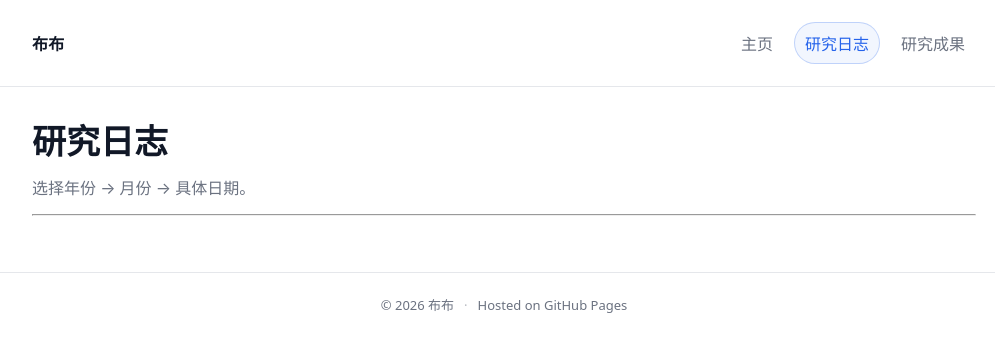
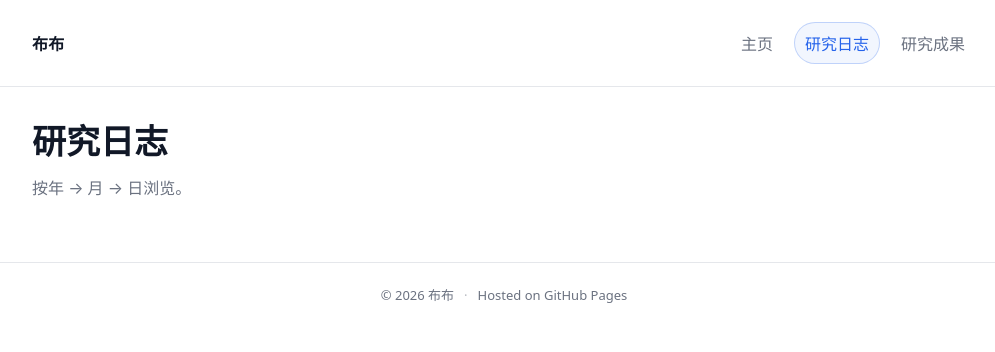
Before and after one commit to Zhoujunhan1288/Zhoujunhan1288.github.io, a Jekyll site: the page built from log.md, in a window 1280 px wide. Shown: the top 352 px of the page, without its empty margins (136-1131 px from the left). Built offline with Jekyll 4.4.1, drawn with Linux system fonts in a browser that asks for light colours.

Commit message:
Refactor log.md to improve post listing format

```diff
--- a/log.md
+++ b/log.md
@@ -5,30 +5,22 @@ permalink: /log/
 ---
 
 # 研究日志
-
-选择年份 → 月份 → 具体日期。
-
----
+按年 → 月 → 日浏览。
 
 {% assign posts_by_year = site.posts | group_by_exp:"post", "post.date | date: '%Y'" %}
 
 {% for year in posts_by_year %}
+  <div class="section"></div>
   <h2>{{ year.name }}</h2>
 
   {% assign posts_by_month = year.items | group_by_exp:"post", "post.date | date: '%m'" %}
-
   {% for month in posts_by_month %}
     <h3>{{ month.name }} 月</h3>
-
-    <ul class="list">
-      {% for post in month.items %}
-        <li>
-          <a href="{{ post.url | relative_url }}">
-            {{ post.date | date: "%m-%d" }} · {{ post.title }}
-          </a>
-        </li>
-      {% endfor %}
-    </ul>
+    {% for post in month.items %}
+      <div class="post-item">
+        <a href="{{ post.url | relative_url }}">{{ post.date | date: "%m-%d" }} · {{ post.title }}</a>
+        <div class="post-meta">{{ post.categories | join: ", " }}</div>
+      </div>
+    {% endfor %}
   {% endfor %}
-
 {% endfor %}
```
